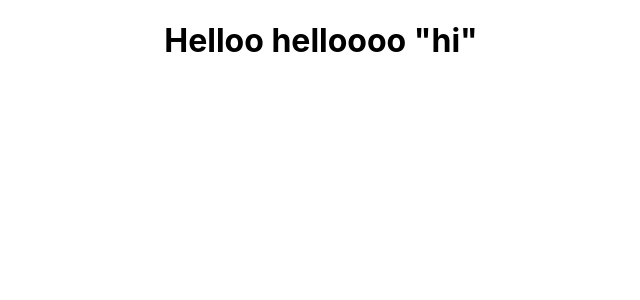
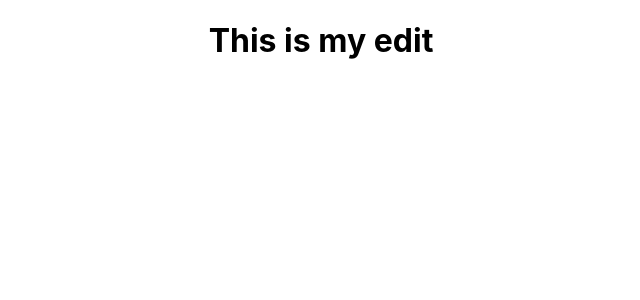
Before and after one commit to Quantr10/BizzUp, a JavaScript app: page / in a window 1280 px wide. Shown: the top 300 px of the page, without its empty margins (319-959 px from the left). Built offline with nearby package versions, Linux system fonts and the light colour scheme; the HTML template or start-up script is replaced by a standard one.

Commit message:
Quan's edit

```diff
--- a/src/App.js
+++ b/src/App.js
@@ -3,7 +3,7 @@ import './App.css';
 function App() {
   return (
     <div className="App">
-      <h1>Helloo helloooo "hi"</h1>
+      <h1>This is my edit</h1>
     </div>
   );
 }
```
